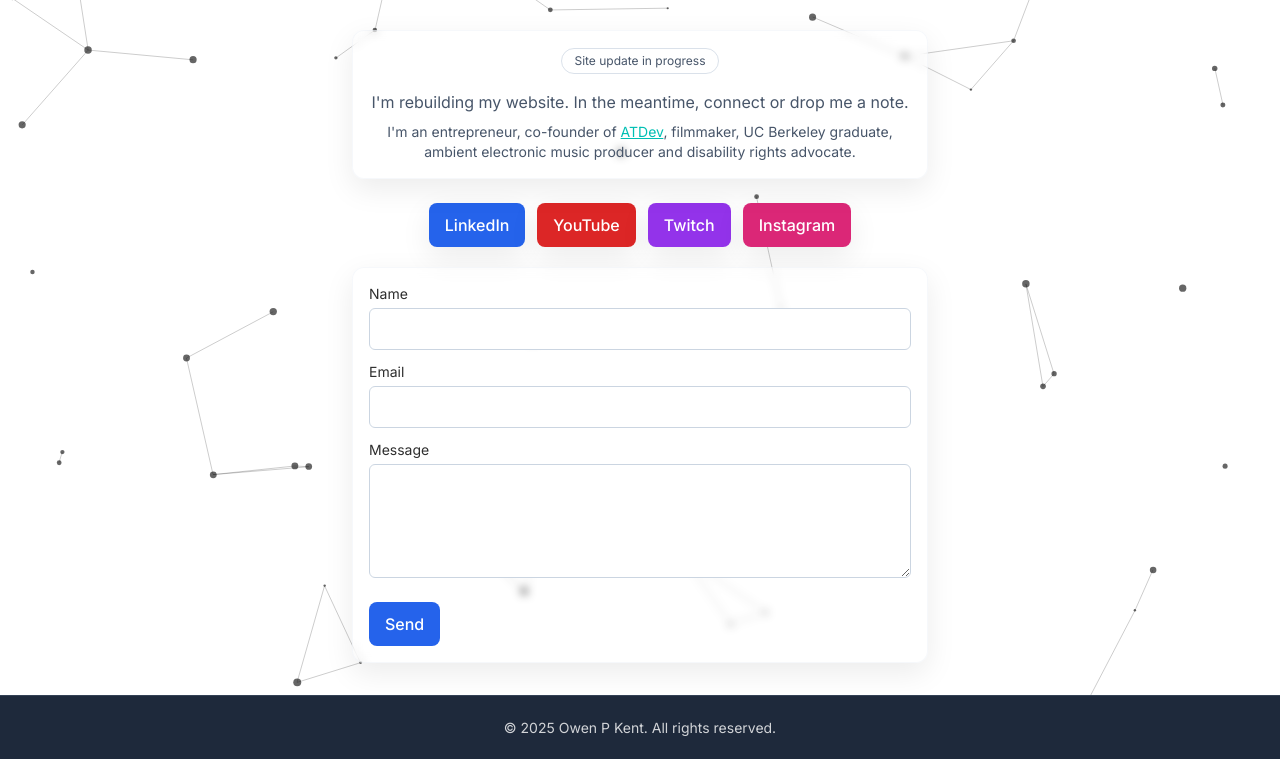
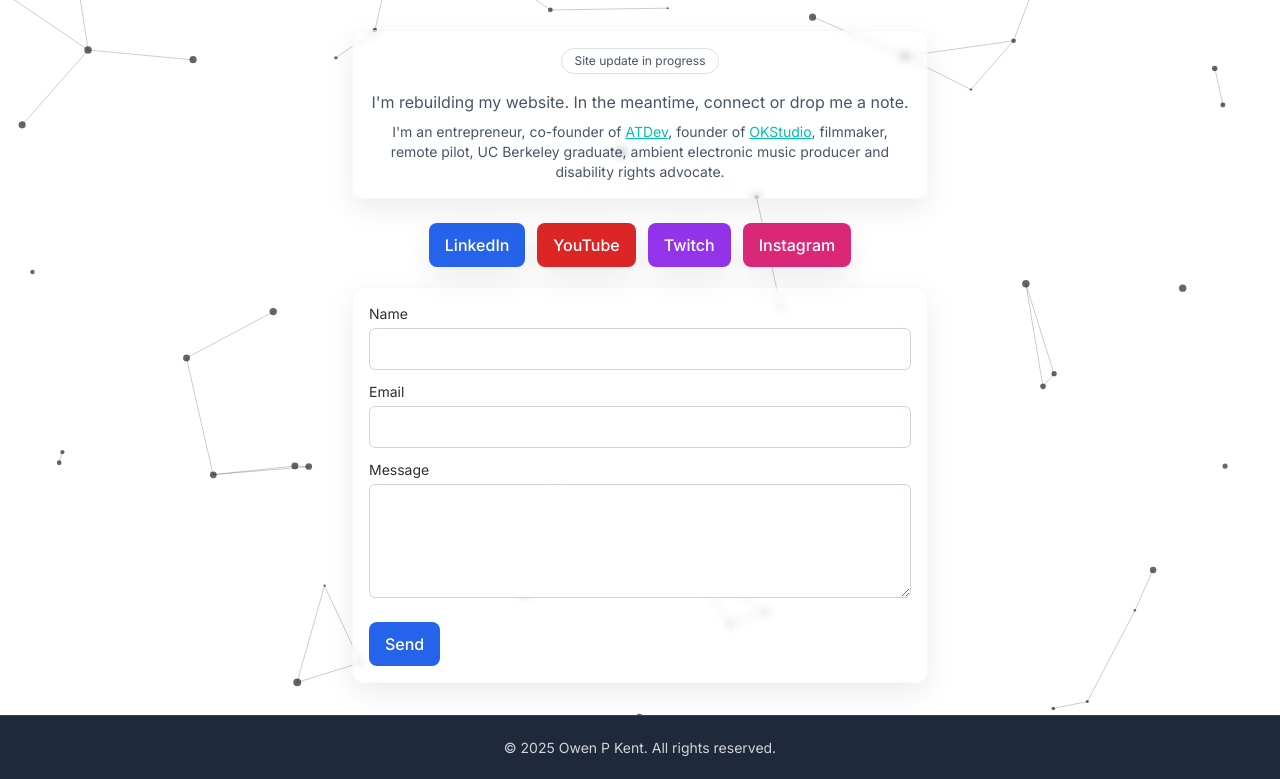
Before and after one commit to owenpkent/owenpkent.com, a website: page index.html in a window 1280 px wide. Shown: the part 67-846 px from the top of the page. Drawn offline with Linux system fonts and the light colour scheme.

Commit message:
Add README and update bio with OKStudio and remote pilot

```diff
--- a/index.html
+++ b/index.html
@@ -61,7 +61,7 @@
           <div class="max-w-xl mx-auto rounded-xl border border-slate-200/30 dark:border-slate-700/30 bg-white/20 dark:bg-slate-900/20 backdrop-blur-sm backdrop-saturate-150 p-4 shadow-soft mb-6">
             <span class="inline-flex items-center gap-2 rounded-full border border-slate-300/70 dark:border-slate-700/70 px-3 py-1 text-xs text-lightTextSecondary dark:text-darkTextSecondary">Site update in progress</span>
             <p class="mt-4 text-base text-lightTextSecondary dark:text-darkTextSecondary">I'm rebuilding my website. In the meantime, connect or drop me a note.</p>
-            <p class="mt-2 text-sm text-lightTextSecondary dark:text-darkTextSecondary">I'm an entrepreneur, co-founder of <a href="https://assistivetech.dev/" target="_blank" rel="noopener" class="text-wave hover:text-palm underline">ATDev</a>, filmmaker, UC Berkeley graduate, ambient electronic music producer and disability rights advocate.</p>
+            <p class="mt-2 text-sm text-lightTextSecondary dark:text-darkTextSecondary">I'm an entrepreneur, co-founder of <a href="https://assistivetech.dev/" target="_blank" rel="noopener" class="text-wave hover:text-palm underline">ATDev</a>, founder of <a href="https://okstud.io/" target="_blank" rel="noopener" class="text-wave hover:text-palm underline">OKStudio</a>, filmmaker, remote pilot, UC Berkeley graduate, ambient electronic music producer and disability rights advocate.</p>
           </div>
 
           <div class="mt-4 grid grid-cols-2 gap-2 max-w-xs mx-auto sm:flex sm:flex-wrap sm:gap-3 sm:justify-center sm:max-w-none">
```
Also changed, not shown: README.md (added).
